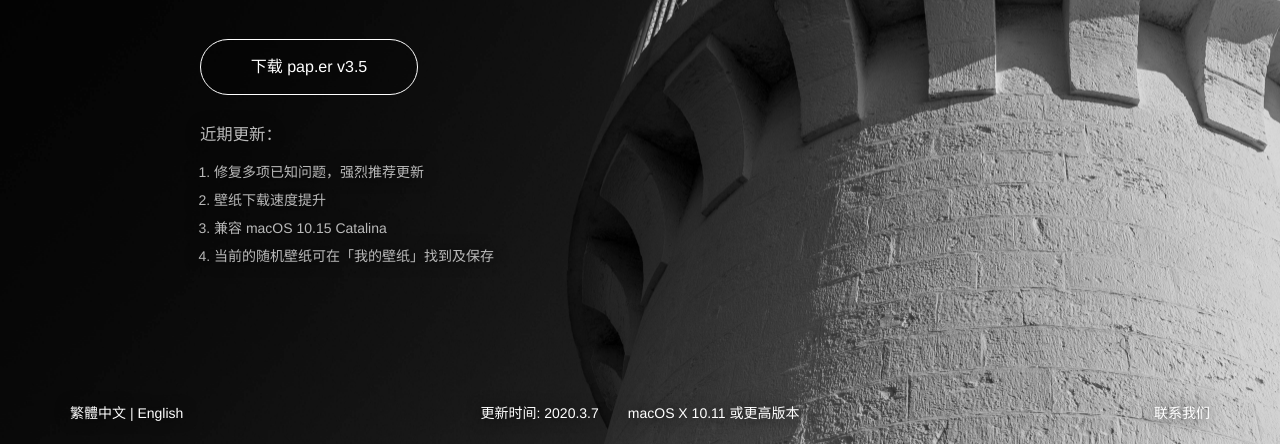
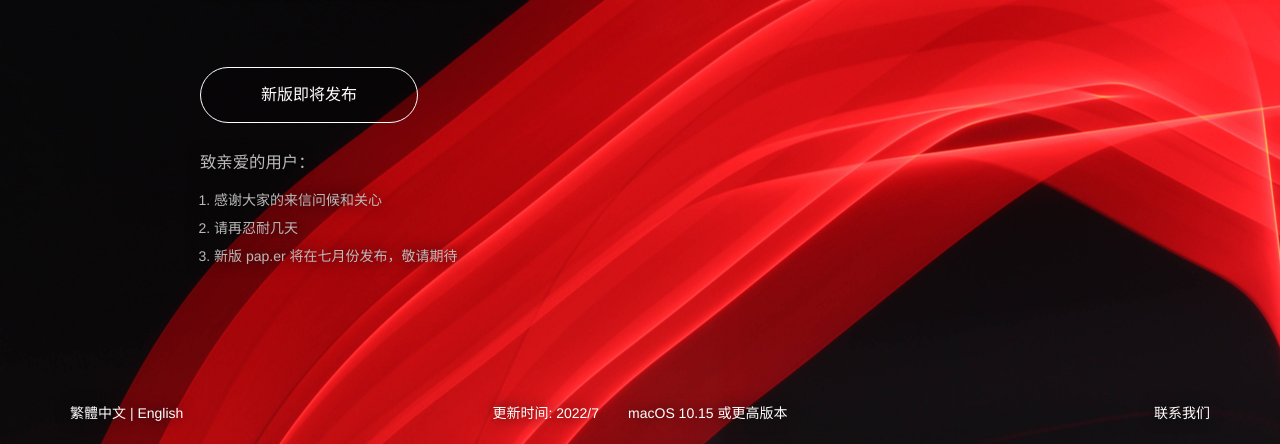
Before and after one commit to saintmob/paperapp, a plain HTML site: page index.html in a window 1280 px wide. Shown: the part 356-800 px from the top of the page. Drawn offline with Linux system fonts and the light colour scheme.

Commit message:
comming soon

```diff
--- a/dist/style.css
+++ b/dist/style.css
@@ -2314,7 +2314,7 @@
     }
 
     body {
-      background-image: url(bg-2020-mar04.jpg);
+      background-image: url(bg-2021-oct.jpg);
       background-repeat: no-repeat;
       background-position: 50% 50%;
       background-size: cover;
--- a/index.html
+++ b/index.html
@@ -18,7 +18,7 @@
 <body>
   <div class="content"></div>
   <script type="text/javascript">
-    window.DOWNLOAD_LINK = "http://paperimg.meiyuan.in/pap.er_v3.5.1.dmg"
+    window.DOWNLOAD_LINK = "./app/pap.er-v3.6.zip"
 
     window.LANGS = {
       'zh-Hans-CN': 2,
@@ -32,20 +32,19 @@
           "专为 Mac 设计的壁纸应用",
           "每天享受来自全球新鲜精美的壁纸"
         ],
-        download: "下载 pap.er v3.5",
+        download: "新版即将发布",
         update: [
-          "更新时间: 2020.3.7",
-          "macOS X 10.11 或更高版本"
+          "更新时间: 2022/7",
+          "macOS 10.15 或更高版本"
         ],
         contact: "联系我们",
         changelogs: [
           {
-            title: "近期更新：",
+            title: "致亲爱的用户：",
             content: [
-              "修复多项已知问题，强烈推荐更新",
-              "壁纸下载速度提升",
-              "兼容 macOS 10.15 Catalina",
-              "当前的随机壁纸可在「我的壁纸」找到及保存"
+              "感谢大家的来信问候和关心",
+              "请再忍耐几天",
+              "新版 pap.er 将在七月份发布，敬请期待"
             ]
           }
         ],
@@ -55,20 +54,19 @@
           "專為 Mac 設計的桌布應用",
           "每天享受來自全球新鮮精美的桌布"
         ],
-        download: "下載 pap.er v3.5",
+        download: "新版即將推出",
         update: [
-          "更新時間: 2020.3.7",
-          "macOS X 10.11 或更高版本"
+          "更新時間: 2022/7",
+          "macOS 10.15 或更高版本"
         ],
         contact: "聯系我們",
         changelogs: [
           {
-            title: "近期更新：",
+            title: "致親愛的用戶：",
             content: [
-              "修復多項已知問題，強烈推薦更新",
-              "桌布下載速度提升",
-              "兼容 macOS 10.15 Catalina",
-              "當前的隨機桌布可在「我的桌布」找到及保存"
+            "感謝大家的來信問候和關心",
+            "請再忍耐幾天",
+            "新版 pap.er 將在七月份推出，敬請期待"
             ]
           }
         ]
@@ -78,20 +76,19 @@
           'Elegant Wallpaper App for macOS.',
           'Deliver fresh and stunning wallpapers everyday.'
         ],
-        download: 'Get pap.er v3.5',
+        download: 'Coming Soon',
         update: [
-          "Updated at: 2020.3.7",
-          "macOS X 10.11 or higher version"
+          "Updated at: 2022/7",
+          "macOS 10.15 or higher version"
         ],
         contact: "contact us",
         changelogs: [
           {
-            title: "Recently updated",
+            title: "To dear users:",
             content: [
-              "Fixed many known issues.",
-              "Improved download speed.",
-              "Compatible with macOS 10.15 Catalina.",
-              "Current random wallpaper can be found in history."
+              "Thank you for your greetings and concern",
+              "Please be patient for a few more days",
+              "The new version of pap.er will be released in July"
             ]
           }
         ]
```
Also changed, not shown: dist/bg-2020-next.jpg (deleted), dist/bg-2020-next2.jpg (deleted), dist/bg-2021-oct.jpg (added), 1 other file.
